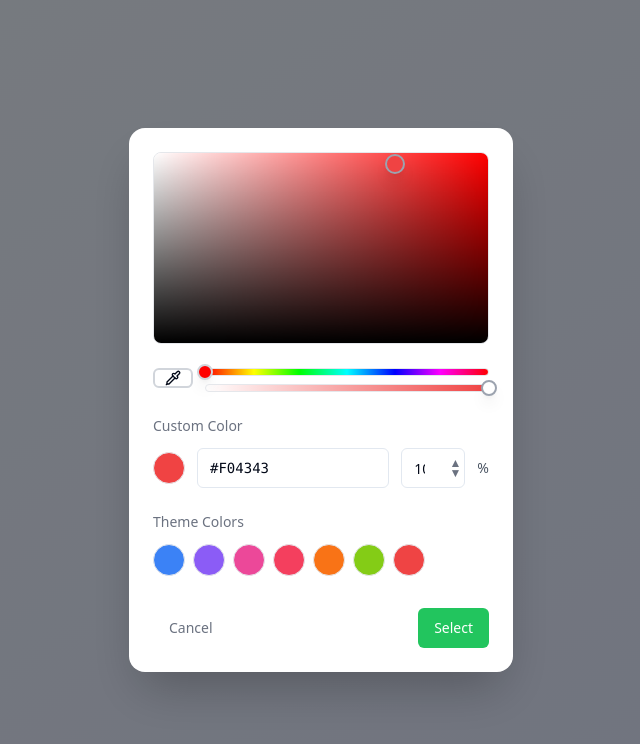
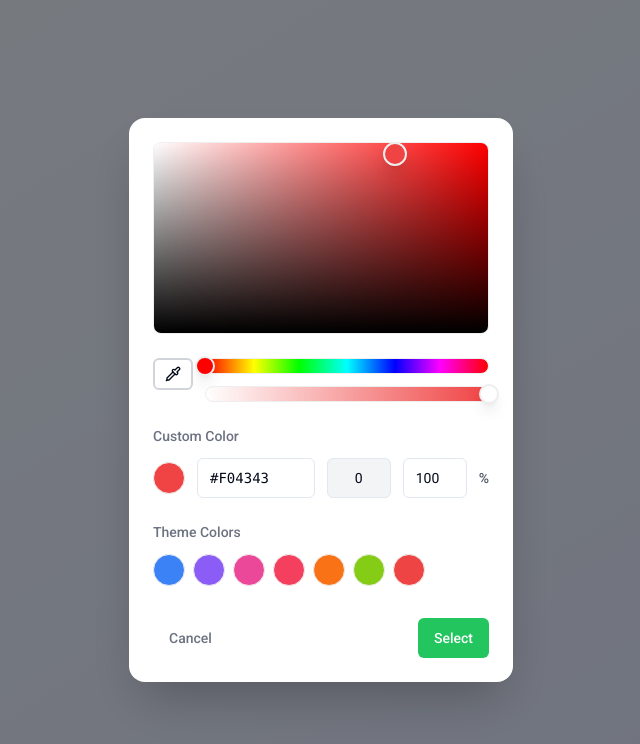
Before and after one commit to dusanwork1999/palette-pixel-painter, a React (Vite) app: page / in a window 1280 px wide. Both pictures are taken after a click on the button "Open Color Picker". Shown: the top 744 px of the page, without its empty margins (319-959 px from the left). Built offline with nearby package versions, Linux system fonts and the light colour scheme.

Commit message:
Refactor ColorPicker component
- Increase slider thickness.
- Adjust eyedropper icon position.
- Fix gradient canvas color selector interaction.
- Remove inner spinner from opacity input.
- Set font to Roboto.
- Disable hue slider editbox.
- Set color selector border color.

```diff
--- a/index.html
+++ b/index.html
@@ -1,3 +1,4 @@
+
 <!DOCTYPE html>
 <html lang="en">
   <head>
@@ -15,6 +16,8 @@
     <meta name="twitter:card" content="summary_large_image" />
     <meta name="twitter:site" content="@lovable_dev" />
     <meta name="twitter:image" content="https://lovable.dev/opengraph-image-p98pqg.png" />
+
+    <link rel="stylesheet" href="https://fonts.googleapis.com/css2?family=Roboto:wght@300;400;500;700&display=swap">
   </head>
 
   <body>
--- a/src/components/ColorPicker.tsx
+++ b/src/components/ColorPicker.tsx
@@ -141,13 +141,13 @@ export const ColorPicker = () => {
             variant="ghost"
             size="sm"
             onClick={handleEyedropper}
-            className="p-2 hover:bg-gray-100 flex-shrink-0 border-2 border-gray-300 w-10"
-            style={{ height: '20px' }}
+            className="p-2 hover:bg-gray-100 flex-shrink-0 border-2 border-gray-300"
+            style={{ width: '40px', height: '32px' }}
           >
             <Pipette className="w-4 h-4" />
           </Button>
 
-          <div className="flex-1 space-y-2">
+          <div className="flex-1 space-y-3">
             {/* Hue Slider */}
             <div>
               <ColorSlider
@@ -172,7 +172,7 @@ export const ColorPicker = () => {
           <h3 className="text-sm font-medium text-gray-500 mb-3">Custom Color</h3>
           <div className="flex items-center gap-3">
             <div
-              className="w-8 h-8 rounded-full border border-gray-200 flex-shrink-0"
+              className="w-8 h-8 rounded-full border border-[#EEEEEE] flex-shrink-0"
               style={{ backgroundColor: colorWithOpacity }}
             />
             <Input
@@ -182,32 +182,23 @@ export const ColorPicker = () => {
               placeholder="#F04343"
             />
 
-            {/* Inner Opacity Spinner */}
-            <div className="relative">
+            {/* Hue Display */}
+            <Input
+              value={Math.round(hsb.h)}
+              readOnly
+              className="w-16 text-sm text-center bg-gray-100 cursor-not-allowed"
+            />
+
+            {/* Opacity Input */}
             <Input
               value={Math.round(opacity)}
               onChange={handleOpacityInputChange}
-                className="w-16 text-sm text-center pr-6"
+              className="w-16 text-sm text-center"
               placeholder="100"
               type="number"
               min="0"
               max="100"
             />
-              <div className="absolute right-1 top-1/2 transform -translate-y-1/2 flex flex-col gap-0.5">
-                <button
-                  onMouseDown={(e) => handleOpacitySpinnerMouseDown(true, e)}
-                  className="w-3 h-2 text-xs text-gray-500 hover:text-gray-700 flex items-center justify-center leading-none"
-                >
-                  ▲
-                </button>
-                <button
-                  onMouseDown={(e) => handleOpacitySpinnerMouseDown(false, e)}
-                  className="w-3 h-2 text-xs text-gray-500 hover:text-gray-700 flex items-center justify-center leading-none"
-                >
-                  ▼
-                </button>
-              </div>
-            </div>
             <span className="text-sm font-medium text-gray-600">%</span>
           </div>
         </div>
--- a/src/components/ColorSlider.tsx
+++ b/src/components/ColorSlider.tsx
@@ -59,14 +59,14 @@ export const ColorSlider: React.FC<ColorSliderProps> = ({ hue, onChange }) => {
       <div
         ref={sliderRef}
         onMouseDown={handleMouseDown}
-        className="w-full h-2 rounded-full cursor-pointer border border-gray-200"
+        className="w-full h-4 rounded-full cursor-pointer border border-[#EEEEEE]"
         style={{
           background: 'linear-gradient(to right, #ff0000 0%, #ffff00 17%, #00ff00 33%, #00ffff 50%, #0000ff 67%, #ff00ff 83%, #ff0000 100%)'
         }}
       />
       {/* Slider Handle with current hue color */}
       <div
-        className="absolute w-4 h-4 border-2 border-gray-300 rounded-full shadow-lg transform -translate-x-2 -translate-y-1 pointer-events-none"
+        className="absolute w-5 h-5 border-2 border-[#EEEEEE] rounded-full shadow-lg transform -translate-x-2.5 -translate-y-0.5 pointer-events-none"
         style={{
           left: `${(hue / 360) * 100}%`,
           top: '0px',
--- a/src/components/GradientCanvas.tsx
+++ b/src/components/GradientCanvas.tsx
@@ -17,6 +17,7 @@ export const GradientCanvas: React.FC<GradientCanvasProps> = ({
   onChange
 }) => {
   const canvasRef = useRef<HTMLCanvasElement>(null);
+  const containerRef = useRef<HTMLDivElement>(null);
   const isDragging = useRef(false);
 
   const drawCanvas = useCallback(() => {
@@ -95,18 +96,21 @@ export const GradientCanvas: React.FC<GradientCanvasProps> = ({
   }, [handleMouseMove, handleMouseUp]);
 
   return (
-    <div className="relative">
+    <div
+      ref={containerRef}
+      className="relative"
+      onMouseDown={handleMouseDown}
+    >
       <canvas
         ref={canvasRef}
         width={280}
         height={200}
-        onMouseDown={handleMouseDown}
-        className="w-full h-48 rounded-lg cursor-crosshair border border-gray-200"
+        className="w-full h-48 rounded-lg cursor-crosshair border border-[#EEEEEE]"
         style={{ maxWidth: '100%', height: '192px' }}
       />
       {/* Color Selector Circle with preview color */}
       <div
-        className="absolute w-5 h-5 border-2 border-gray-400 rounded-full shadow-lg pointer-events-none transform -translate-x-2.5 -translate-y-2.5 z-30"
+        className="absolute w-6 h-6 border-2 border-[#EEEEEE] rounded-full shadow-lg pointer-events-none transform -translate-x-3 -translate-y-3 z-30"
         style={{
           left: `${saturation}%`,
           top: `${100 - brightness}%`,
--- a/src/components/OpacitySlider.tsx
+++ b/src/components/OpacitySlider.tsx
@@ -57,14 +57,14 @@ export const OpacitySlider: React.FC<OpacitySliderProps> = ({ opacity, color, on
       <div
         ref={sliderRef}
         onMouseDown={handleMouseDown}
-        className="w-full h-2 rounded-full cursor-pointer border border-gray-200"
+        className="w-full h-4 rounded-full cursor-pointer border border-[#EEEEEE]"
         style={{
           background: `linear-gradient(to right, transparent 0%, ${color} 100%)`
         }}
       />
       {/* Slider Handle with white color only */}
       <div
-        className="absolute w-4 h-4 border-2 border-gray-400 rounded-full shadow-lg transform -translate-x-2 -translate-y-1 pointer-events-none z-30"
+        className="absolute w-5 h-5 border-2 border-[#EEEEEE] rounded-full shadow-lg transform -translate-x-2.5 -translate-y-0.5 pointer-events-none z-30"
         style={{
           left: `${opacity}%`,
           top: '0px',
--- a/src/components/ThemeColors.tsx
+++ b/src/components/ThemeColors.tsx
@@ -22,7 +22,7 @@ export const ThemeColors: React.FC<ThemeColorsProps> = ({ onColorSelect }) => {
         <button
           key={index}
           onClick={() => onColorSelect(color)}
-          className="w-8 h-8 rounded-full border border-gray-200 hover:scale-110 transition-transform duration-150 focus:outline-none focus:ring-2 focus:ring-blue-500 focus:ring-offset-1"
+          className="w-8 h-8 rounded-full border border-[#EEEEEE] hover:scale-110 transition-transform duration-150 focus:outline-none focus:ring-2 focus:ring-blue-500 focus:ring-offset-1"
           style={{ backgroundColor: color }}
           aria-label={`Select ${color} color`}
         />
--- a/tailwind.config.ts
+++ b/tailwind.config.ts
@@ -1,3 +1,4 @@
+
 import type { Config } from "tailwindcss";
 
 export default {
@@ -18,6 +19,9 @@ export default {
 			}
 		},
 		extend: {
+			fontFamily: {
+				sans: ['Roboto', 'sans-serif'],
+			},
 			colors: {
 				border: 'hsl(var(--border))',
 				input: 'hsl(var(--input))',
```
Lines whose indentation alone changed are shown as unchanged.
